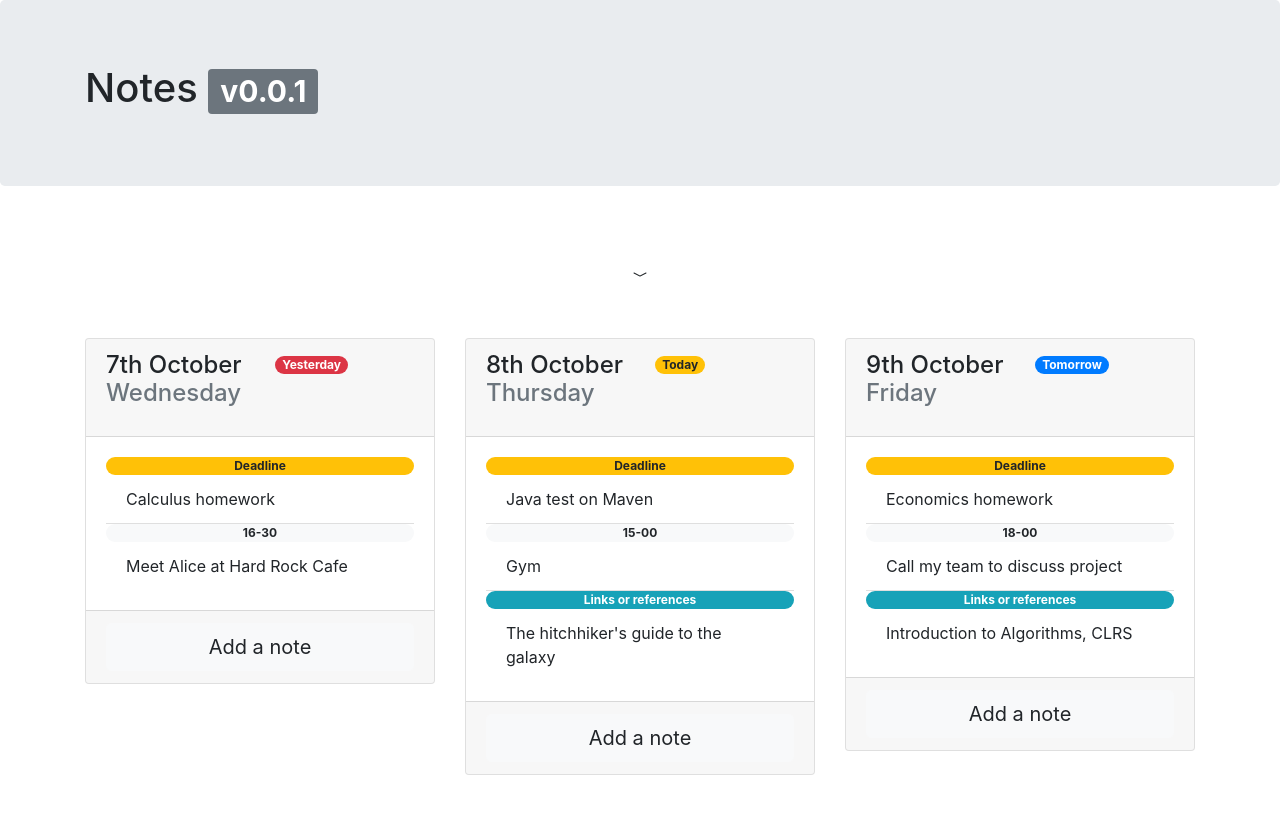
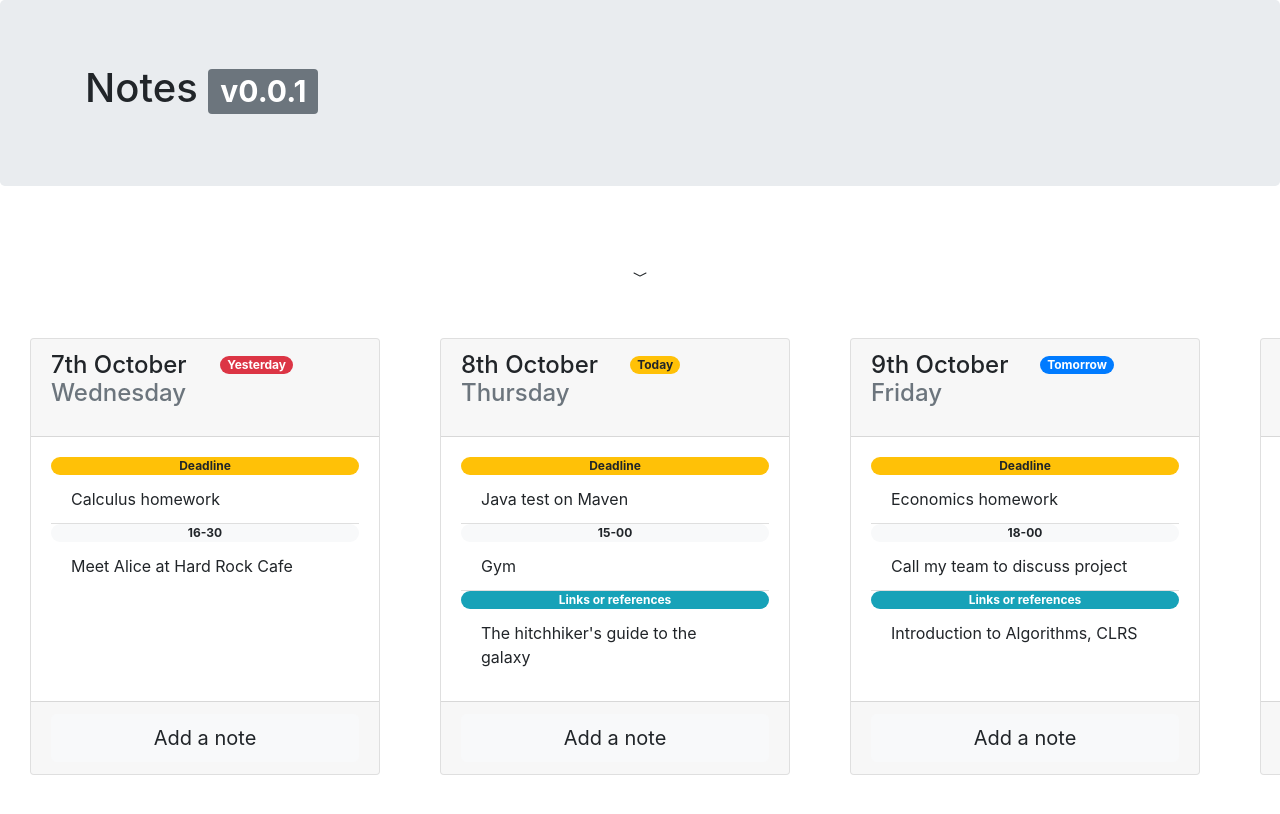
Before and after one commit to msaaddev/Notelify, a React (Create React App) app: page / in a window 1280 px wide. Shown: the top 814 px of the page. Built offline with nearby package versions, Linux system fonts and the light colour scheme.

Commit message:
NEW: scrollable gallery

```diff
--- a/src/App.js
+++ b/src/App.js
@@ -138,10 +138,9 @@ function App() {
                     <div className='col-sm-4'></div>
                 </div>
             </div>
-            <div id='days-container' className='container'>
-                <div className='row'>
-                    <div className='col-sm-4'>
-                        <div className='card'>
+            <div className='flex-wrapper'>
+                <div id='days-container' className='flex-container'>
+                    <div className='card flex-card'>
                         <CardHeader
                             monthDay='7th October'
                             weekDay='Wednesday'
@@ -151,10 +150,8 @@ function App() {
                         <CardBody notes={startingNotesLeft}/>
                         <CardFooter/>
                     </div>
-                    </div>
 
-                    <div className='col-sm-4'>
-                        <div className='card'>
+                    <div className='card flex-card'>
                         <CardHeader
                             monthDay='8th October'
                             weekDay='Thursday'
@@ -164,10 +161,8 @@ function App() {
                         <CardBody notes={startingNotesMiddle}/>
                         <CardFooter/>
                     </div>
-                    </div>
 
-                    <div className='col-sm-4'>
-                        <div className='card'>
+                    <div className='card flex-card'>
                         <CardHeader
                             monthDay='9th October'
                             weekDay='Friday'
@@ -177,6 +172,25 @@ function App() {
                         <CardBody notes={startingNotesRight}/>
                         <CardFooter/>
                     </div>
+                    <div className='card flex-card'>
+                        <CardHeader
+                            monthDay='9th October'
+                            weekDay='Friday'
+                            relativeDay='Tomorrow'
+                            badgeType='badge-primary'
+                        />
+                        <CardBody notes={startingNotesRight}/>
+                        <CardFooter/>
+                    </div>
+                    <div className='card flex-card'>
+                        <CardHeader
+                            monthDay='9th October'
+                            weekDay='Friday'
+                            relativeDay='Tomorrow'
+                            badgeType='badge-primary'
+                        />
+                        <CardBody notes={startingNotesRight}/>
+                        <CardFooter/>
                     </div>
                 </div>
             </div>
--- a/src/styles/style.css
+++ b/src/styles/style.css
@@ -15,6 +15,24 @@ body {
     margin: 10px;
 }
 
+/* Saad, these are styles for flexbox */
+.flex-wrapper {
+    width: 100vw;
+    overflow: scroll;
+}
+
+.flex-container {
+    display: flex;
+    width: 200vw;
+}
+
+.flex-card {
+    flex-direction: row;
+    width: 350px;
+    margin: 0 30px;
+}
+/* and there they end */
+
 #emptySpace {
     height: 5vh;
 }
```
Lines whose indentation alone changed are shown as unchanged.
